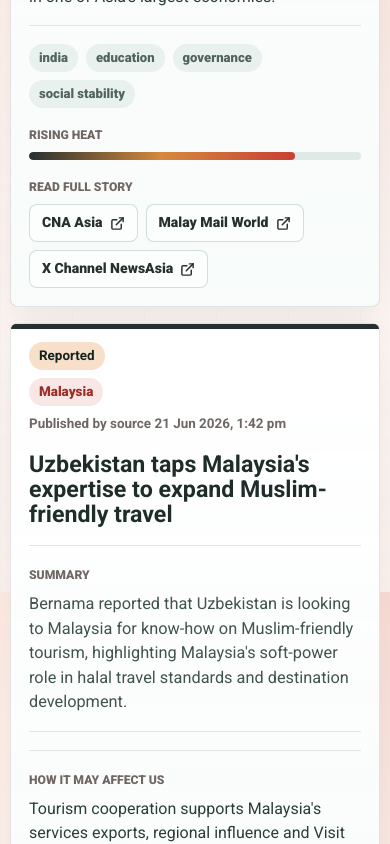
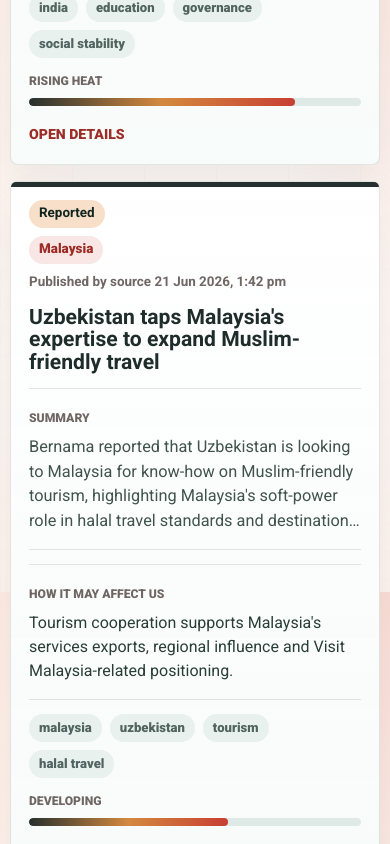
Before and after one commit to weikeat-gif/Daily-News, a React (Vite) app: page / in a window 390 px wide. Shown: the part 1940-2784 px from the top of the page. Built offline with nearby package versions, Linux system fonts and the light colour scheme.

Commit message:
Improve news filtering and detail view

```diff
--- a/src/App.tsx
+++ b/src/App.tsx
@@ -1,5 +1,5 @@
 import { useCallback, useEffect, useMemo, useState } from 'react'
-import { ExternalLink, RotateCcw, Search } from 'lucide-react'
+import { ArrowLeft, ExternalLink, RotateCcw, Search } from 'lucide-react'
 
 type Category = 'malaysia' | 'markets_investment' | 'world'
 type Confidence = 'verified' | 'cross_checked' | 'reported_unconfirmed'
@@ -148,6 +148,7 @@ function App() {
   const [query, setQuery] = useState('')
   const [liveQuery, setLiveQuery] = useState('')
   const [searchState, setSearchState] = useState<SearchState>({ status: 'idle' })
+  const [selectedStory, setSelectedStory] = useState<{ story: Story; timezone: string } | null>(null)
 
   const loadNews = useCallback(async (background = false) => {
     if (background) {
@@ -290,6 +291,28 @@ function App() {
   const data = loadState.status === 'loaded' ? loadState.data : null
   const topStory = filteredStories[0]
 
+  function openStory(story: Story, timezone: string) {
+    setSelectedStory({ story, timezone })
+    window.scrollTo({ top: 0, behavior: 'smooth' })
+  }
+
+  function closeStory() {
+    setSelectedStory(null)
+    window.scrollTo({ top: 0, behavior: 'smooth' })
+  }
+
+  if (selectedStory) {
+    return (
+      <main className="app-shell">
+        <StoryDetail
+          onBack={closeStory}
+          story={selectedStory.story}
+          timezone={selectedStory.timezone}
+        />
+      </main>
+    )
+  }
+
   return (
     <main className="app-shell">
       <section className="briefing-header" aria-labelledby="page-title">
@@ -370,39 +393,6 @@ function App() {
         </form>
       </section>
 
-      {searchState.status !== 'idle' && (
-        <section className="search-results" aria-live="polite">
-          <div className="search-results-head">
-            <div>
-              <span>Online search</span>
-              <h2>
-                {searchState.status === 'loading'
-                  ? `Searching ${searchState.query}`
-                  : searchState.status === 'loaded'
-                    ? `Latest on ${searchState.query}`
-                    : `Search issue for ${searchState.query || 'topic'}`}
-              </h2>
-            </div>
-            {searchState.status === 'loaded' && (
-              <strong>{formatDateTime(searchState.generatedAt, 'Asia/Kuala_Lumpur')}</strong>
-            )}
-          </div>
-
-          {searchState.status === 'loading' && <span className="loading-bar" />}
-          {searchState.status === 'error' && <p className="search-error">{searchState.message}</p>}
-          {searchState.status === 'loaded' && searchState.stories.length > 0 && (
-            <div className="story-grid search-grid">
-              {searchState.stories.map((story) => (
-                <StoryCard key={story.id} story={story} timezone="Asia/Kuala_Lumpur" />
-              ))}
-            </div>
-          )}
-          {searchState.status === 'loaded' && searchState.stories.length === 0 && (
-            <p className="search-error">No recent public news results found.</p>
-          )}
-        </section>
-      )}
-
       <section className="controls-band" aria-label="Story controls">
         <label className="search-field">
           <span>Filter dashboard</span>
@@ -451,6 +441,44 @@ function App() {
         </label>
       </section>
 
+      {searchState.status !== 'idle' && (
+        <section className="search-results" aria-live="polite">
+          <div className="search-results-head">
+            <div>
+              <span>Online search</span>
+              <h2>
+                {searchState.status === 'loading'
+                  ? `Searching ${searchState.query}`
+                  : searchState.status === 'loaded'
+                    ? `Latest on ${searchState.query}`
+                    : `Search issue for ${searchState.query || 'topic'}`}
+              </h2>
+            </div>
+            {searchState.status === 'loaded' && (
+              <strong>{formatDateTime(searchState.generatedAt, 'Asia/Kuala_Lumpur')}</strong>
+            )}
+          </div>
+
+          {searchState.status === 'loading' && <span className="loading-bar" />}
+          {searchState.status === 'error' && <p className="search-error">{searchState.message}</p>}
+          {searchState.status === 'loaded' && searchState.stories.length > 0 && (
+            <div className="story-grid search-grid">
+              {searchState.stories.map((story) => (
+                <StoryCard
+                  key={story.id}
+                  onOpen={() => openStory(story, 'Asia/Kuala_Lumpur')}
+                  story={story}
+                  timezone="Asia/Kuala_Lumpur"
+                />
+              ))}
+            </div>
+          )}
+          {searchState.status === 'loaded' && searchState.stories.length === 0 && (
+            <p className="search-error">No recent public news results found.</p>
+          )}
+        </section>
+      )}
+
       {loadState.status === 'loading' && <LoadingState />}
       {loadState.status === 'error' && <ErrorState message={loadState.message} />}
 
@@ -465,7 +493,12 @@ function App() {
           {filteredStories.length > 0 ? (
             <section className="story-grid" aria-label="Filtered stories">
               {filteredStories.map((story) => (
-                <StoryCard key={story.id} story={story} timezone={loadState.data.timezone} />
+                <StoryCard
+                  key={story.id}
+                  onOpen={() => openStory(story, loadState.data.timezone)}
+                  story={story}
+                  timezone={loadState.data.timezone}
+                />
               ))}
             </section>
           ) : (
@@ -491,12 +524,31 @@ function App() {
   )
 }
 
-function StoryCard({ story, timezone }: { story: Story; timezone: string }) {
+function StoryCard({
+  onOpen,
+  story,
+  timezone,
+}: {
+  onOpen: () => void
+  story: Story
+  timezone: string
+}) {
   const importance = normalizeImportance(story.importance)
   const heatClass = importance >= 85 ? 'heat-hot' : importance >= 65 ? 'heat-warm' : 'heat-cool'
 
   return (
-    <article className={`story-card ${heatClass}`}>
+    <article
+      className={`story-card ${heatClass}`}
+      onClick={onOpen}
+      onKeyDown={(event) => {
+        if (event.key === 'Enter' || event.key === ' ') {
+          event.preventDefault()
+          onOpen()
+        }
+      }}
+      role="button"
+      tabIndex={0}
+    >
       <div className="story-meta">
         <span className={`confidence-pill ${confidenceTone[story.confidence]}`}>
           {confidenceLabels[story.confidence]}
@@ -533,9 +585,74 @@ function StoryCard({ story, timezone }: { story: Story; timezone: string }) {
             <i style={{ width: `${importance}%` }} />
           </div>
         </div>
+        <span className="details-cue">Open details</span>
+      </div>
+    </article>
+  )
+}
 
-        <div className="source-row" aria-label="Sources">
-          <span className="source-label">Read full story</span>
+function StoryDetail({
+  onBack,
+  story,
+  timezone,
+}: {
+  onBack: () => void
+  story: Story
+  timezone: string
+}) {
+  const importance = normalizeImportance(story.importance)
+  const heatClass = importance >= 85 ? 'heat-hot' : importance >= 65 ? 'heat-warm' : 'heat-cool'
+
+  return (
+    <article className={`detail-page ${heatClass}`}>
+      <button className="back-button" onClick={onBack} type="button">
+        <ArrowLeft aria-hidden="true" size={18} strokeWidth={2.4} />
+        Back to home
+      </button>
+
+      <div className="story-meta">
+        <span className={`confidence-pill ${confidenceTone[story.confidence]}`}>
+          {confidenceLabels[story.confidence]}
+        </span>
+        <span className={`category-pill category-${categoryTone[story.category]}`}>
+          {categoryLabels[story.category]}
+        </span>
+        <time dateTime={story.published_at}>
+          Published by source {formatDateTime(story.published_at, timezone)}
+        </time>
+      </div>
+
+      <h1>{story.headline}</h1>
+
+      <div className="detail-grid">
+        <section className="detail-main">
+          <div className="summary-panel">
+            <span>Summary</span>
+            <p className="story-summary">{story.summary}</p>
+          </div>
+
+          <div className="matter-panel">
+            <span>How it may affect us</span>
+            <p>{story.why_it_matters}</p>
+          </div>
+
+          <div className="topic-row" aria-label="Topics">
+            {story.topics.map((topic) => (
+              <span key={topic}>{topic}</span>
+            ))}
+          </div>
+        </section>
+
+        <aside className="detail-side">
+          <div className="importance-meter" aria-label={`Importance ${importance} out of 100`}>
+            <span>{getImportanceLabel(story.importance)}</span>
+            <div>
+              <i style={{ width: `${importance}%` }} />
+            </div>
+          </div>
+
+          <div className="source-row detail-sources" aria-label="Sources">
+            <span className="source-label">Article source</span>
             {story.source_links.map((source) => (
               <a
                 href={source.url}
@@ -549,6 +666,7 @@ function StoryCard({ story, timezone }: { story: Story; timezone: string }) {
               </a>
             ))}
           </div>
+        </aside>
       </div>
     </article>
   )
--- a/src/styles.css
+++ b/src/styles.css
@@ -426,7 +426,7 @@ h1 {
   position: relative;
   grid-column: span 6;
   display: flex;
-  min-height: 420px;
+  min-height: 380px;
   flex-direction: column;
   gap: 18px;
   padding: clamp(18px, 2.2vw, 26px);
@@ -436,6 +436,7 @@ h1 {
     linear-gradient(180deg, rgba(255, 255, 255, 0.98), rgba(247, 251, 249, 0.94)),
     var(--paper);
   box-shadow: 0 16px 42px rgba(35, 55, 51, 0.08);
+  cursor: pointer;
   transition:
     border-color 160ms ease,
     transform 160ms ease,
@@ -459,15 +460,17 @@ h1 {
   background: linear-gradient(90deg, #26302f, #d4893e, #c83f33);
 }
 
-.story-card:first-child {
-  grid-column: span 12;
-  min-height: 360px;
-}
-
 .story-card:hover {
   border-color: rgba(47, 98, 88, 0.3);
   transform: translateY(-2px);
   box-shadow: 0 22px 48px rgba(35, 55, 51, 0.12);
+}
+
+.story-card:focus-visible {
+  border-color: rgba(200, 63, 51, 0.48);
+  box-shadow:
+    0 0 0 3px rgba(200, 63, 51, 0.18),
+    0 22px 48px rgba(35, 55, 51, 0.12);
 }
 
 .story-meta {
@@ -529,9 +532,29 @@ h1 {
 
 .story-card h2 {
   margin-bottom: 0;
-  font-size: clamp(1.45rem, 2.9vw, 2.45rem);
+  font-size: clamp(1.32rem, 2.2vw, 2.05rem);
   line-height: 1.08;
   letter-spacing: 0;
+}
+
+.story-card h2,
+.story-card .story-summary,
+.story-card .matter-panel p {
+  display: -webkit-box;
+  overflow: hidden;
+  -webkit-box-orient: vertical;
+}
+
+.story-card h2 {
+  -webkit-line-clamp: 4;
+}
+
+.story-card .story-summary {
+  -webkit-line-clamp: 4;
+}
+
+.story-card .matter-panel p {
+  -webkit-line-clamp: 3;
 }
 
 .summary-panel,
@@ -652,6 +675,118 @@ h1 {
   transform: translateY(-1px);
 }
 
+.details-cue {
+  justify-self: end;
+  align-self: end;
+  color: #9d2e27;
+  font-size: 0.88rem;
+  font-weight: 850;
+  text-transform: uppercase;
+}
+
+.detail-page {
+  position: relative;
+  display: grid;
+  gap: 22px;
+  min-height: calc(100vh - 90px);
+  padding: clamp(20px, 4vw, 44px);
+  overflow: hidden;
+  border: 1px solid rgba(31, 45, 42, 0.12);
+  border-radius: 8px;
+  background:
+    linear-gradient(145deg, rgba(255, 255, 255, 0.98), rgba(255, 243, 238, 0.82)),
+    var(--paper);
+  box-shadow: 0 20px 58px rgba(35, 55, 51, 0.1);
+}
+
+.detail-page::before {
+  position: absolute;
+  inset: 0 0 auto;
+  height: 7px;
+  background: #26302f;
+  content: "";
+}
+
+.detail-page.heat-warm::before {
+  background: linear-gradient(90deg, #26302f, #d4893e);
+}
+
+.detail-page.heat-hot::before {
+  background: linear-gradient(90deg, #26302f, #d4893e, #c83f33);
+}
+
+.back-button {
+  display: inline-flex;
+  min-height: 40px;
+  width: fit-content;
+  align-items: center;
+  justify-content: center;
+  gap: 8px;
+  padding: 0 14px;
+  border: 1px solid rgba(47, 98, 88, 0.22);
+  border-radius: 8px;
+  background: #fbfefc;
+  color: var(--green);
+  font-weight: 850;
+  transition:
+    background 160ms ease,
+    color 160ms ease,
+    transform 160ms ease;
+}
+
+.back-button:hover {
+  background: linear-gradient(90deg, #26302f, #c83f33);
+  color: #f7fbf9;
+  transform: translateY(-1px);
+}
+
+.detail-page h1 {
+  max-width: 960px;
+  margin-bottom: 4px;
+  font-size: clamp(2rem, 4.4vw, 4.2rem);
+  line-height: 1.02;
+}
+
+.detail-grid {
+  display: grid;
+  grid-template-columns: minmax(0, 1fr) minmax(250px, 340px);
+  gap: clamp(18px, 3vw, 34px);
+  align-items: start;
+}
+
+.detail-main,
+.detail-side {
+  display: grid;
+  gap: 18px;
+}
+
+.detail-main .story-summary,
+.detail-main .matter-panel p {
+  max-width: 760px;
+  font-size: clamp(1.03rem, 1.7vw, 1.18rem);
+}
+
+.detail-side {
+  position: sticky;
+  top: 20px;
+  padding: 18px;
+  border: 1px solid rgba(31, 45, 42, 0.12);
+  border-radius: 8px;
+  background: rgba(250, 253, 251, 0.76);
+}
+
+.detail-sources {
+  justify-content: flex-start;
+}
+
+.detail-sources .source-label {
+  text-align: left;
+}
+
+.detail-sources a {
+  max-width: none;
+}
+
 .status-panel,
 .empty-state {
   display: grid;
@@ -727,6 +862,7 @@ h1 {
   .ai-search-panel,
   .ai-search-form,
   .controls-band,
+  .detail-grid,
   .story-footer {
     grid-template-columns: 1fr;
   }
@@ -735,9 +871,10 @@ h1 {
     position: static;
   }
 
-  .story-card,
-  .story-card:first-child {
-    grid-column: span 12;
+  .story-card {
+    gap: 14px;
+    min-height: 500px;
+    padding: 18px;
   }
 
   .source-row {
@@ -746,6 +883,14 @@ h1 {
 
   .source-label {
     text-align: left;
+  }
+
+  .detail-side {
+    position: static;
+  }
+
+  .details-cue {
+    justify-self: start;
   }
 
   .search-results-head {
@@ -788,6 +933,7 @@ h1 {
   }
 
   .story-card {
+    grid-column: span 12;
     min-height: 0;
   }
 
```
Lines whose indentation alone changed are shown as unchanged.
